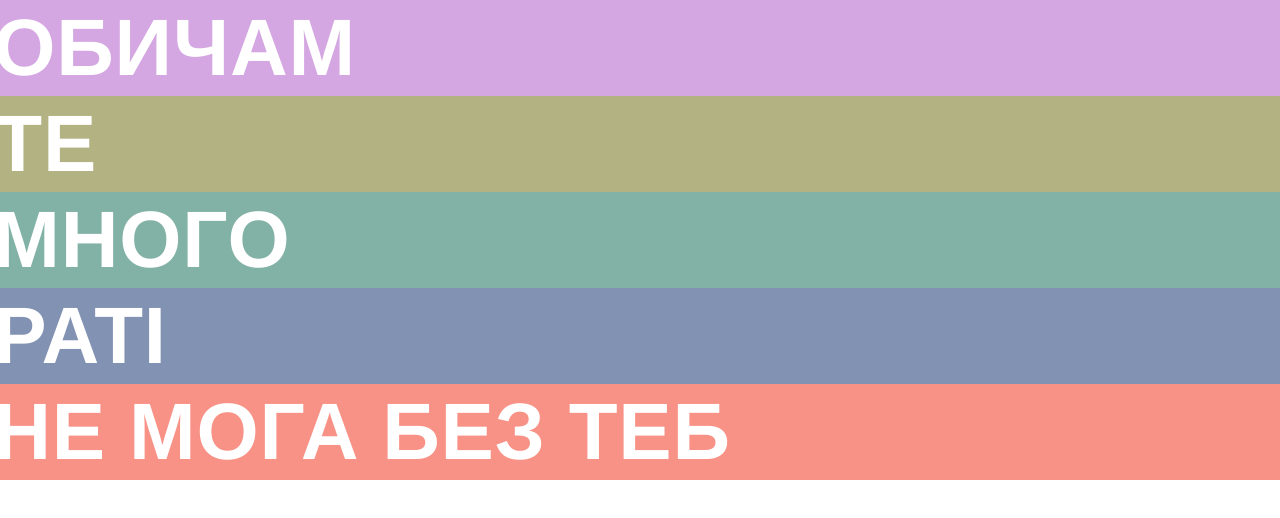
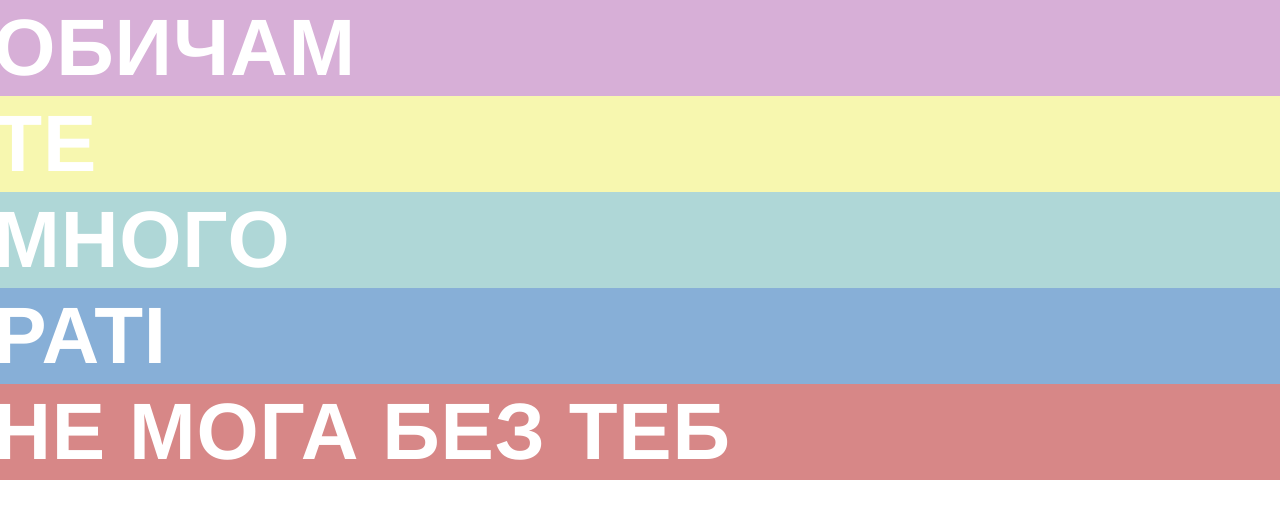
Before and after one commit to miss-jasmina/miss-jasmina.github.com, a plain HTML site: page index.html in a window 1280 px wide. Drawn offline with Linux system fonts and the light colour scheme.

Commit message:
love you

```diff
--- a/index.html
+++ b/index.html
@@ -25,19 +25,19 @@
     background: #fff;
   }
   .one {
-    background: #D4A7E2;
+    background: #d7afd7;
   }
   .two {
-    background: #B2B282;
+    background: #f7f7af;
   }
   .three {
-    background: #82B2A6;
+    background: #afd7d7;
   }
   .four {
-    background: #8292B2;
+    background: #87afd7;
   }
   .five {
-    background: #F99286;
+    background: #d78787;
   }
   </style>
 
```
